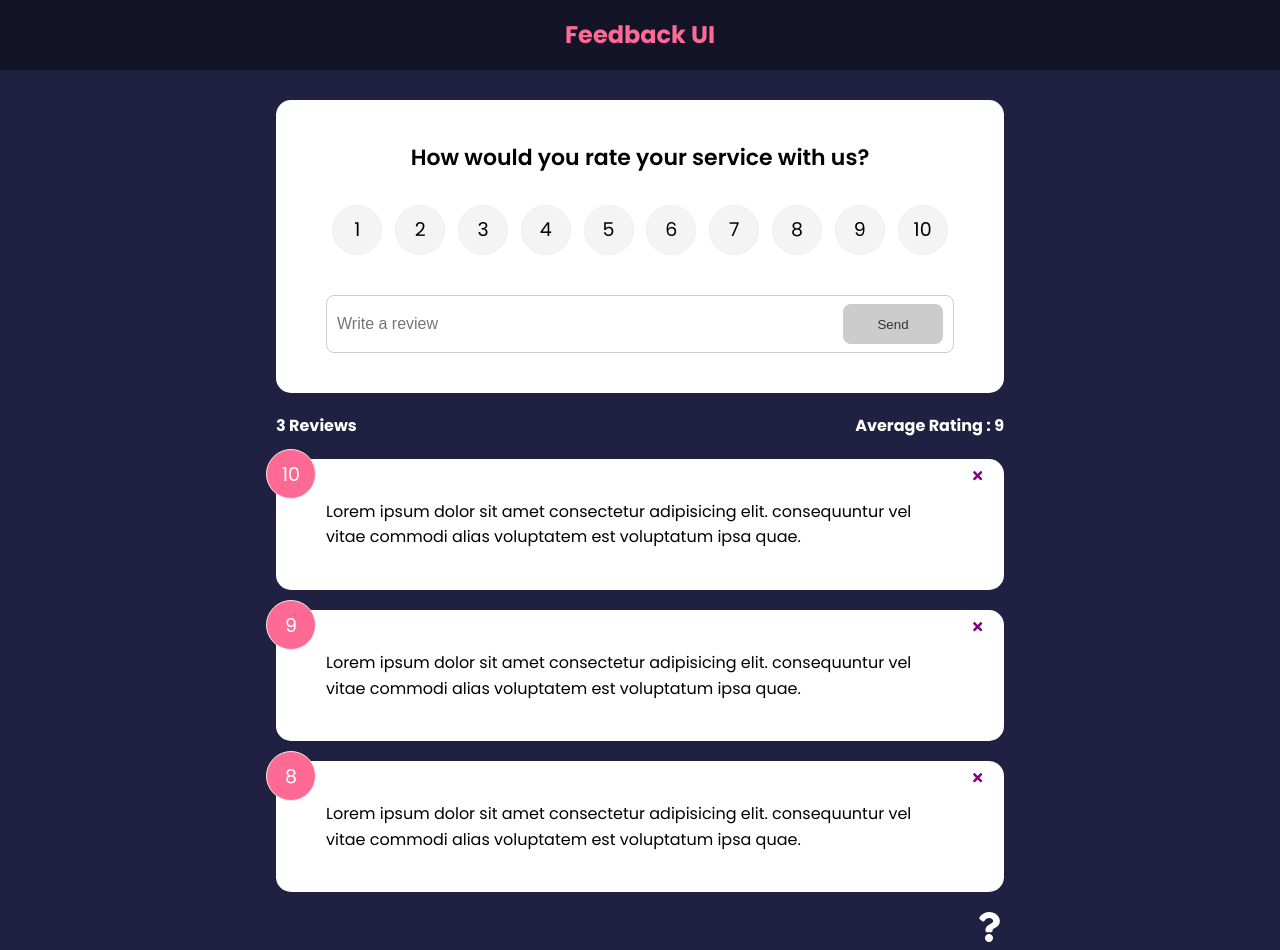
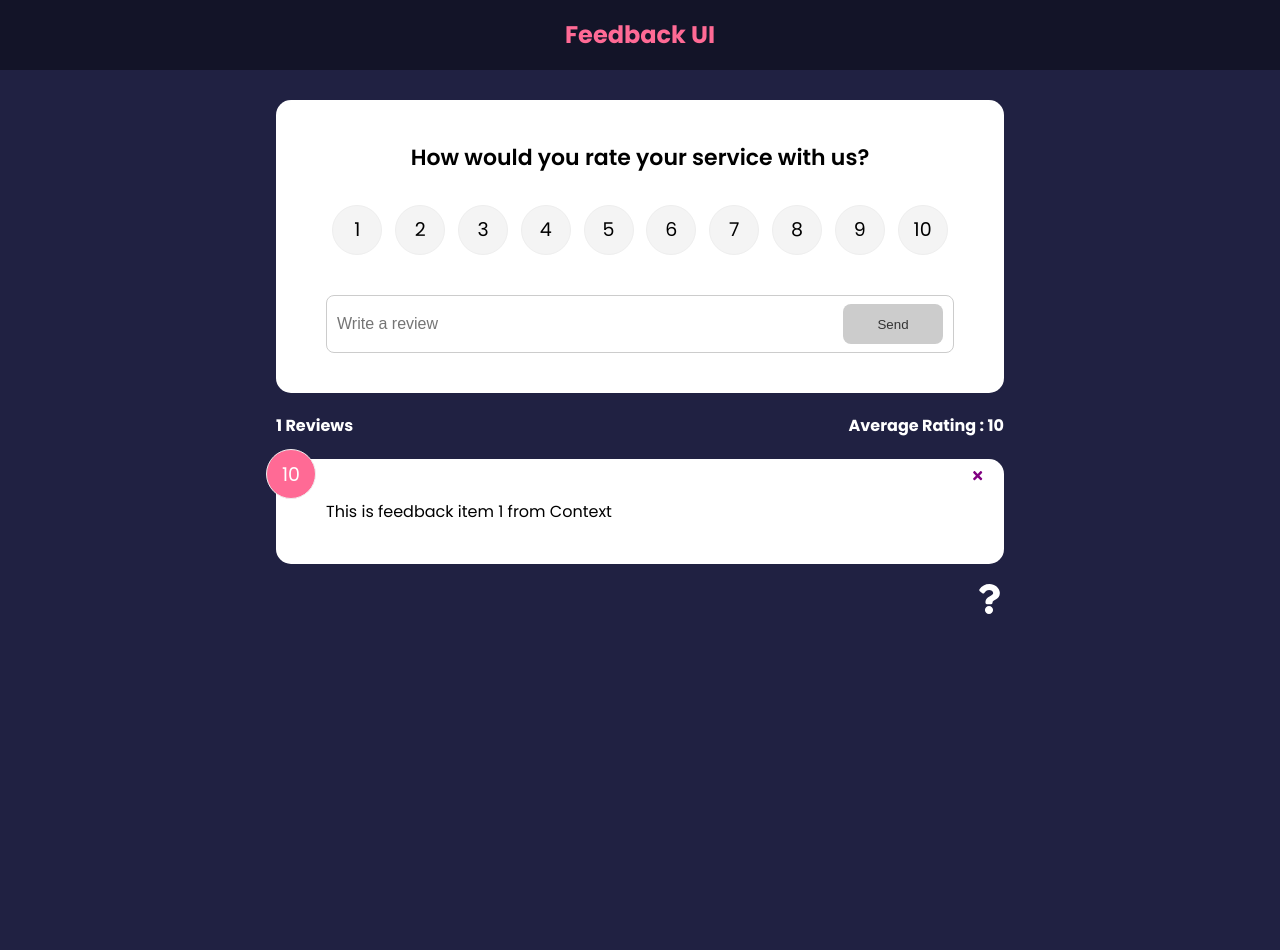
Before and after one commit to vrundanawal/feedback-app, a React (Create React App) app: page / in a window 1280 px wide. After the commit the page ends 800 px from the top, so only its background shows below. Built offline with nearby package versions, Linux system fonts and the light colour scheme.

Commit message:
updated with feedbackform component and feedback status component with context

```diff
--- a/src/App.js
+++ b/src/App.js
@@ -39,11 +39,8 @@
               element={
                 <>
                   <FeedbackForm handleAdd={addFeedback} />
-                  <FeedbackStats feedback={feedback} />
-                  <FeedbackList
-                    feedback={feedback}
-                    handleDelete={deleteFeedback}
-                  />
+                  <FeedbackStats />
+                  <FeedbackList handleDelete={deleteFeedback} />
                 </>
               }
             ></Route>
--- a/src/components/FeedbackList.js
+++ b/src/components/FeedbackList.js
@@ -1,9 +1,10 @@
 import { motion, AnimatePresence } from "framer-motion";
-import React from "react";
+import { useContext } from "react";
 import FeedbackItem from "./FeedbackItem";
-import PropTypes from "prop-types";
+import feedbackContext from "../context/FeedbackContext";
 
-const FeedbackList = ({ feedback, handleDelete }) => {
+const FeedbackList = ({ handleDelete }) => {
+  const { feedback } = useContext(feedbackContext);
   //console.log(feedback);
   if (!feedback || feedback.length === 0) {
     return <p data-testid="error-message">No FeedBack is available</p>;
@@ -41,15 +42,4 @@
   );
 };
 
-FeedbackList.propTypes = {
-  //feedback: PropTypes.array.isRequired,
-  feedback: PropTypes.arrayOf(
-    PropTypes.shape({
-      id: PropTypes.number.isRequired,
-      text: PropTypes.string.isRequired,
-      rating: PropTypes.number.isRequired,
-    })
-  ),
-};
-
 export default FeedbackList;
--- a/src/components/FeedbackStats.js
+++ b/src/components/FeedbackStats.js
@@ -1,7 +1,10 @@
 import React from "react";
-import PropTypes from "prop-types";
 
-const FeedbackStats = ({ feedback }) => {
+import { useContext } from "react";
+import feedbackContext from "../context/FeedbackContext";
+
+const FeedbackStats = () => {
+  const { feedback } = useContext(feedbackContext);
   //calculate the rating average
   let average =
     feedback.reduce((acc, curr) => {
@@ -19,8 +22,4 @@
   );
 };
 
-FeedbackStats.propTypes = {
-  feedback: PropTypes.array.isRequired,
-};
-
 export default FeedbackStats;
--- a/src/context/FeedbackContext.js
+++ b/src/context/FeedbackContext.js
@@ -16,3 +16,4 @@
     </feedbackContext.Provider>
   );
 };
+export default feedbackContext;
```
